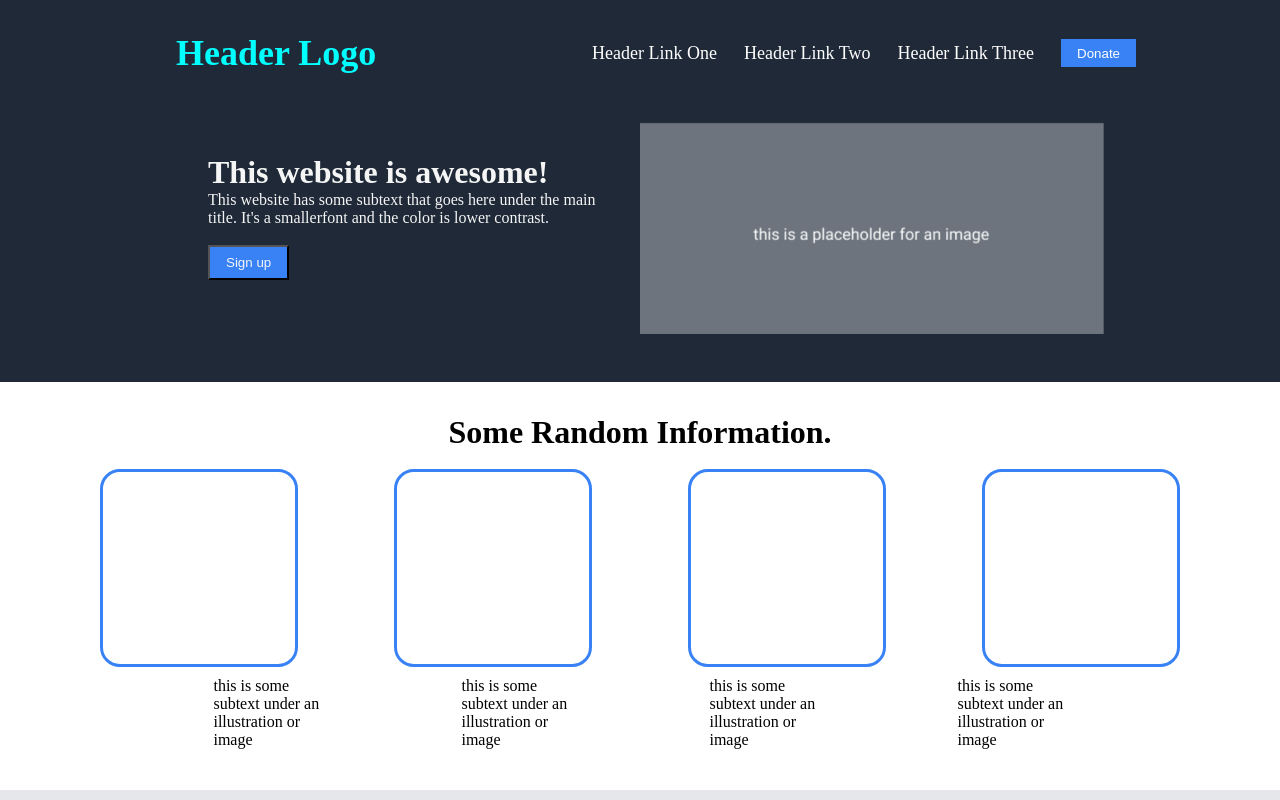
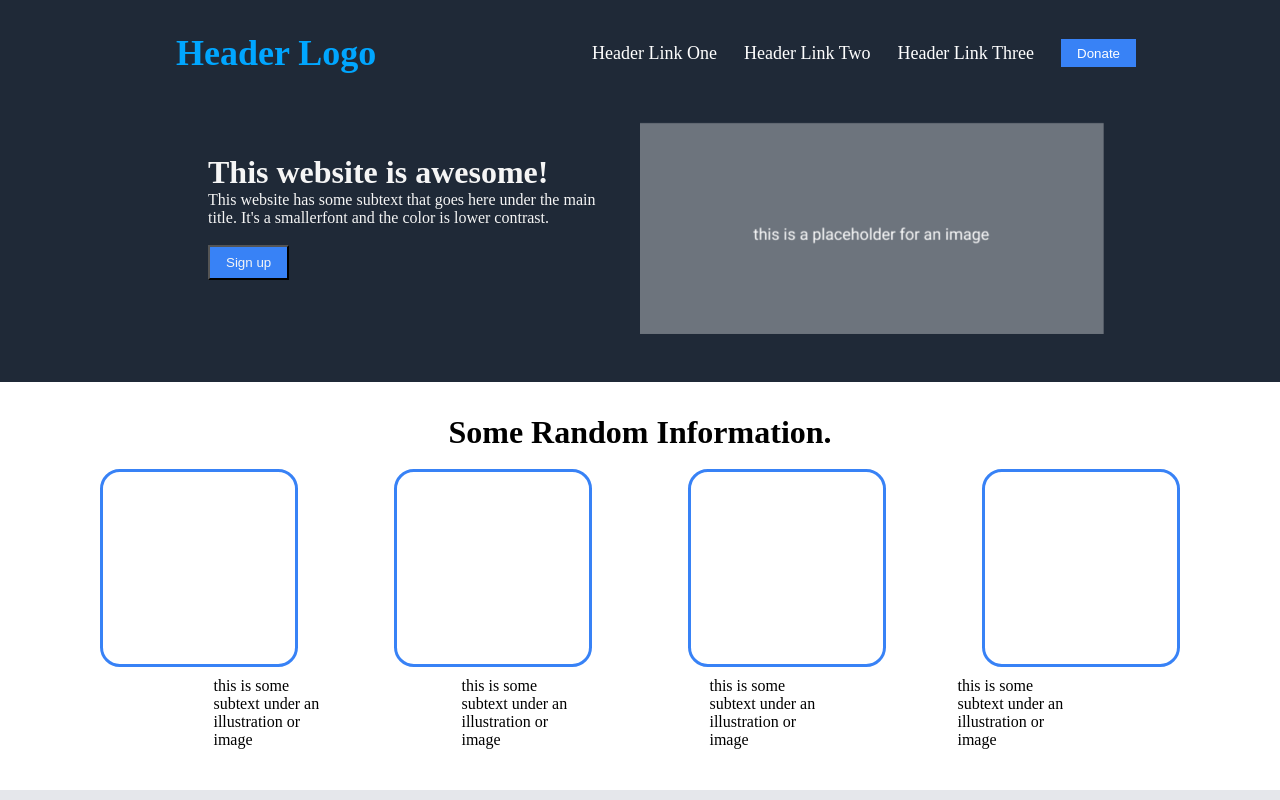
Before and after one commit to badbuddyy/Landing-Page, a plain HTML site: page index.html in a window 1280 px wide. In both pictures the pointer is over the link "Header Logo". Shown: the top 800 px of the page. Drawn offline with Linux system fonts and the light colour scheme.

Commit message:
Hover color update

```diff
--- a/styles.css
+++ b/styles.css
@@ -17,8 +17,8 @@ header{
     gap: 1.5em;
     padding: 1rem 0;
 
+}
 
-}
 .nav-item{
     list-style: none;
 
@@ -29,7 +29,7 @@ header{
     color: white;
 }
 .nav-item a:hover{
-    color: aqua;
+    color:  rgb(0, 166, 255);
 }
 
 .nav-item:first-child{
```
